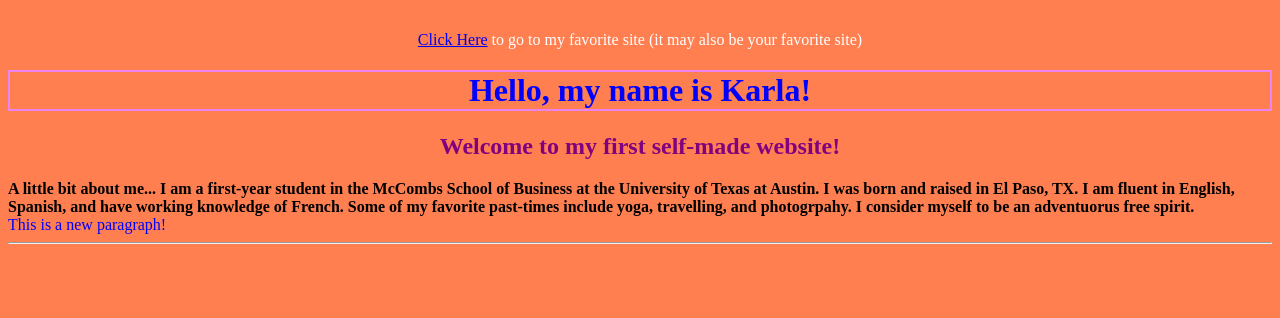
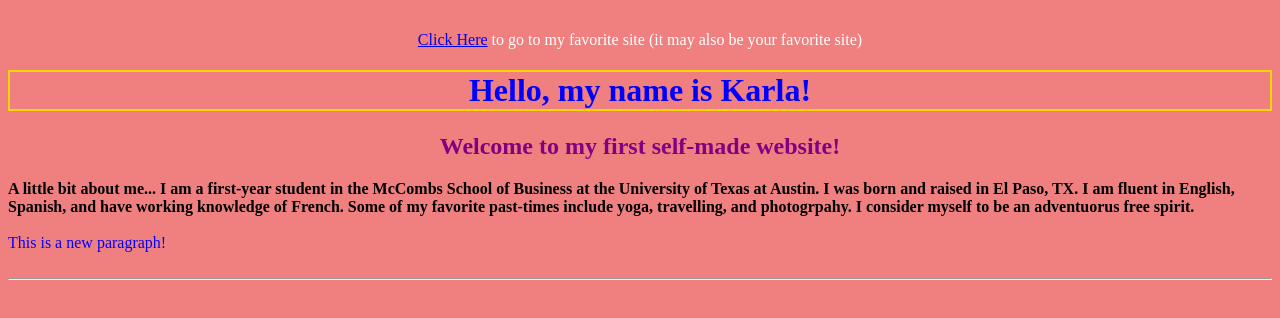
Before and after one commit to kgramos/kgramos.github.io, a plain HTML site: page index.html in a window 1280 px wide. Shown: the part 406-724 px from the top of the page. Drawn offline with Linux system fonts and the light colour scheme.

Commit message:
Update index.html

```diff
--- a/index.html
+++ b/index.html
@@ -1,7 +1,7 @@
 <html>
   <head>
   <style>
-    body {background-color:coral;}
+    body {background-color:lightcoral;}
     h1{color: blue;}
     h2{color: purple;}
     p{color: white;}
@@ -17,13 +17,15 @@
 
 <p style="text-align: center;"><a href="https://www.netflix.com/">Click Here</a> to go to my favorite site (it may also be your favorite site) </p>
 
-<h1 style="text-align:center; border: 2px solid Violet;">Hello, my name is Karla!</h1>
+<h1 style="text-align:center; border: 2px solid Gold;">Hello, my name is Karla!</h1>
 
 <h2 style="text-align:center;">Welcome to my first self-made website!</h2>
 
 <p1 style="text-align:center;"><strong>A little bit about me... I am a first-year student in the McCombs School of Business at the University of Texas at Austin. I was born and raised in El Paso, TX. I am fluent in English, Spanish, and have working knowledge of French. Some of my favorite past-times include yoga, travelling, and photogrpahy. I consider myself to be an adventuorus free spirit. </strong></p1>
 
+<br/>
 <p2 style="text-align:center;"><br/>This is a new paragraph!<br/></p2>
+  </br>
 </body>
 
 <hr />
```
